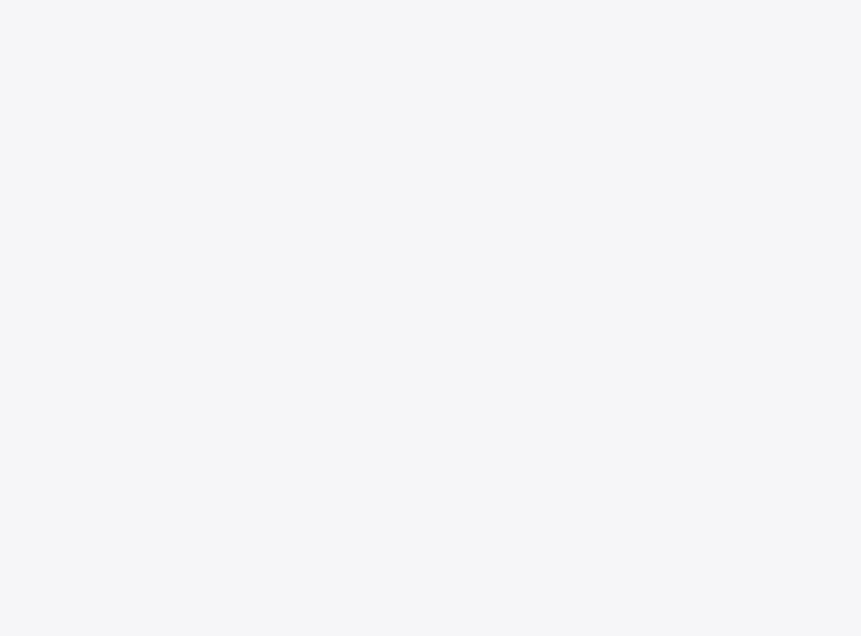
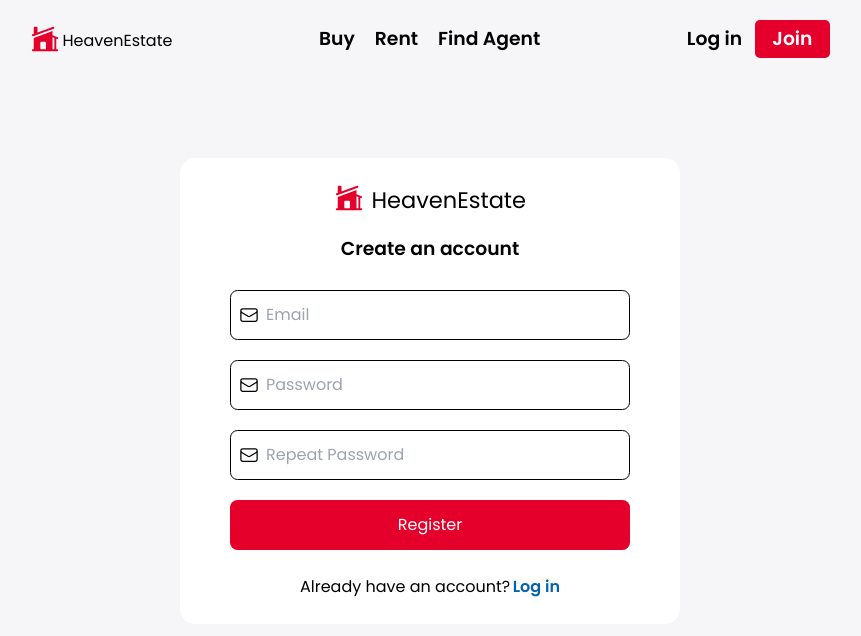
Before and after one commit to filipkomogorov/booking-app, a React (Vite) app in the folder client/: page /register in a window 1280 px wide. Before the commit this address had no page. Shown: the top 636 px of the page, without its empty margins (210-1071 px from the left). Built offline with nearby package versions, Linux system fonts and the light colour scheme.

Commit message:
Adding registration page and schema

```diff
--- a/client/src/App.tsx
+++ b/client/src/App.tsx
@@ -2,7 +2,7 @@ import { Routes, Route } from 'react-router-dom'
 import Layout from './layout/Layout'
 import IndexPage from './pages/IndexPage'
 import LoginPage from './pages/LoginPage'
-import SingupPage from './pages/SingupPage'
+import RegisterPage from './pages/RegisterPage'
 
 function App() {
   return (
@@ -10,7 +10,7 @@ function App() {
       <Route path='/' element={<Layout/>}>
         <Route index element={<IndexPage />} />
         <Route path='/login' element={<LoginPage />}/>
-        <Route path='/signup' element={<SingupPage />}/>
+        <Route path='/register' element={<RegisterPage />}/>
       </Route>
     </Routes>
   )
--- a/client/src/components/header/Header.tsx
+++ b/client/src/components/header/Header.tsx
@@ -15,9 +15,9 @@ const Header = () => {
       </div>
 
       <div className="flex gap-5 items-center text-3xl font-semibold">
-        <Link to={"/login"}>Sign in</Link>
+        <Link to={"/login"}>Log in</Link>
         <Link
-          to={"/signup"}
+          to={"/register"}
           className="rounded-lg px-7 py-3 bg-cta text-white "
         >
           Join
--- /dev/null
+++ b/client/src/pages/RegisterPage.tsx
@@ -0,0 +1,59 @@
+import { Form, Formik, FormikHelpers } from "formik";
+import { Register as registerSchemaTypes, registrationSchema } from "../schemas/RegisterValidation";
+import TextField from "../components/TextField/TextField";
+import { Link } from "react-router-dom";
+
+import LogoSvg from "../components/Logo/LogoSvg";
+
+const onSubmit = async (
+  values: registerSchemaTypes,
+  actions: FormikHelpers<registerSchemaTypes>
+) => {
+  await new Promise((resolve) => setTimeout(resolve, 1000));
+  actions.resetForm();
+};
+
+const RegisterPage = () => {
+  return (
+    <div className="w-login mx-auto bg-white mt-32 py-10 px-20 rounded-3xl flex flex-col">
+      <div className="flex items-center gap-3 mx-auto mb-10">
+        <LogoSvg />
+        <p className="leading-none pt-2 text-4xl">HeavenEstate</p>
+      </div>
+      <h3 className="text-center text-3xl font-semibold pb-12">Create an account</h3>
+      <Formik
+        initialValues={{
+          email: "",
+          password: "",
+          confirmPassword: ""
+        }}
+        validationSchema={registrationSchema}
+        onSubmit={onSubmit}
+      >
+        {({ isSubmitting }) => (
+          <Form className="flex flex-col">
+            <TextField placeholder='Email' name="email" type="email" />
+            <TextField placeholder='Password' name="password" type="password" />
+            <TextField placeholder='Repeat Password' name="confirmPassword" type="password" />
+            <button
+              disabled={isSubmitting}
+              type="submit"
+              className={`${
+                isSubmitting ? "border border-1 bg-grey-300 text-black" : "bg-cta text-white"
+              } rounded-xl px-7 h-20`}
+            >
+              Register
+            </button>
+          </Form>
+        )}
+      </Formik>
+
+      <div className="flex justify-center items-center mt-10">
+        <p className="pr-1 ">Already have an account? </p>
+         <Link className="text-link font-bold" to='/login'>Log in</Link>
+      </div>
+    </div>
+  );
+};
+
+export default RegisterPage;
--- a/client/src/pages/SingupPage.tsx
+++ /dev/null
@@ -1,9 +0,0 @@
-import React from 'react'
-
-const SingupPage = () => {
-  return (
-    <div>SingupPage</div>
-  )
-}
-
-export default SingupPage
--- a/client/src/schemas/LoginValidation.ts
+++ b/client/src/schemas/LoginValidation.ts
@@ -9,20 +9,5 @@ const passwordRules = /^(?=.*[a-z])(?=.*[A-Z])(?=.*[0-9])(?=.*[!@#\$%\^&\*])(?=.
 
 export const loginSchema = yup.object<Login>().shape({
     email: yup.string().email('Please enter a valid email').required('Required'),
-    password: yup.string()
-                 .min(5, 'Password too short')
-                 .required("Required")
-                //  TODO - remove the validation. this kind of validation is not
-                // needed on the login, only on signup
-                 .test('isValidPass', 'Your password need to have lowercase, uppercase and a number', (value, context)=>{
-                    const hasUpperCase = /[A-Z]/.test(value);
-                    const hasLowerCase = /[a-z]/.test(value);
-                    const hasNumber = /[0-9]/.test(value)
-                    let metConditions = 0;
-                    const conditions = [hasUpperCase, hasLowerCase, hasNumber]
-
-                    conditions.forEach((condition)=>condition ? metConditions++ : null)
-
-                    return metConditions === 3
-                 })
+    password: yup.string().required("Required")
 });
--- /dev/null
+++ b/client/src/schemas/RegisterValidation.ts
@@ -0,0 +1,33 @@
+import * as yup from "yup";
+
+export interface Register {
+  email: string;
+  password: string;
+  confirmPassword: string;
+}
+
+export const registrationSchema = yup.object<Register>().shape({
+  email: yup.string().email("Please enter a valid email").required("Required"),
+  password: yup
+    .string()
+    .min(5, "Password too short")
+    .required("Required")
+    .test(
+      "isValidPass",
+      "Your password need to have lowercase, uppercase and a number",
+      (value, context) => {
+        const hasUpperCase = /[A-Z]/.test(value);
+        const hasLowerCase = /[a-z]/.test(value);
+        const hasNumber = /[0-9]/.test(value);
+        let metConditions = 0;
+        const conditions = [hasUpperCase, hasLowerCase, hasNumber];
+
+        conditions.forEach((condition) => (condition ? metConditions++ : null));
+
+        return metConditions === 3;
+      }
+    ),
+    confirmPassword: yup.string()
+    .oneOf([yup.ref('password'), undefined], 'Passwords must match')
+    .required('Confirm password is required'),
+});
--- a/client/tailwind.config.cjs
+++ b/client/tailwind.config.cjs
@@ -20,6 +20,7 @@ module.exports = {
     colors: {
       bg: '#F6F5F7',
       cta: "#E4002B",
+      link: '#0063AB',
       white: "#ffffff",
       error: "#fc8181",
     },
```
